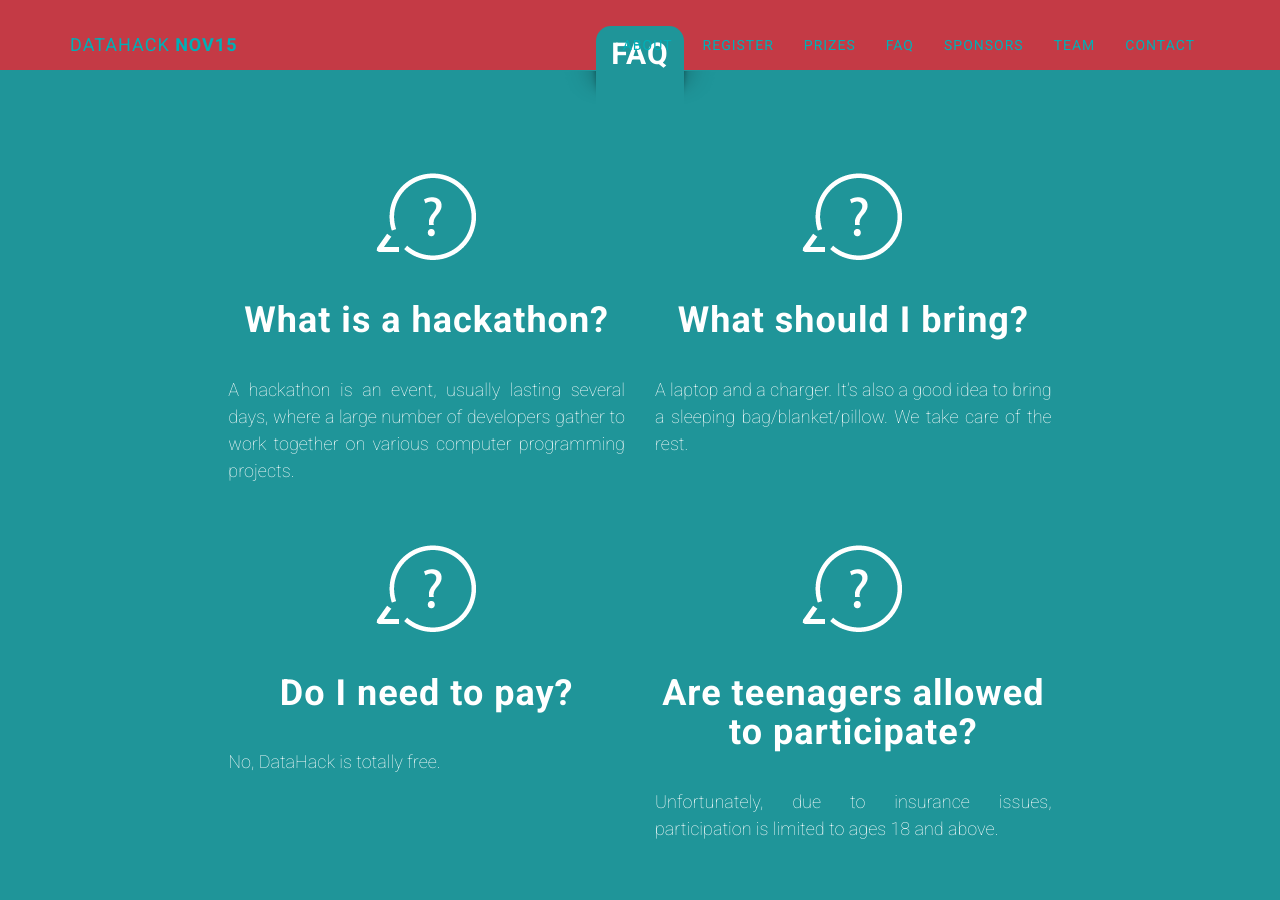
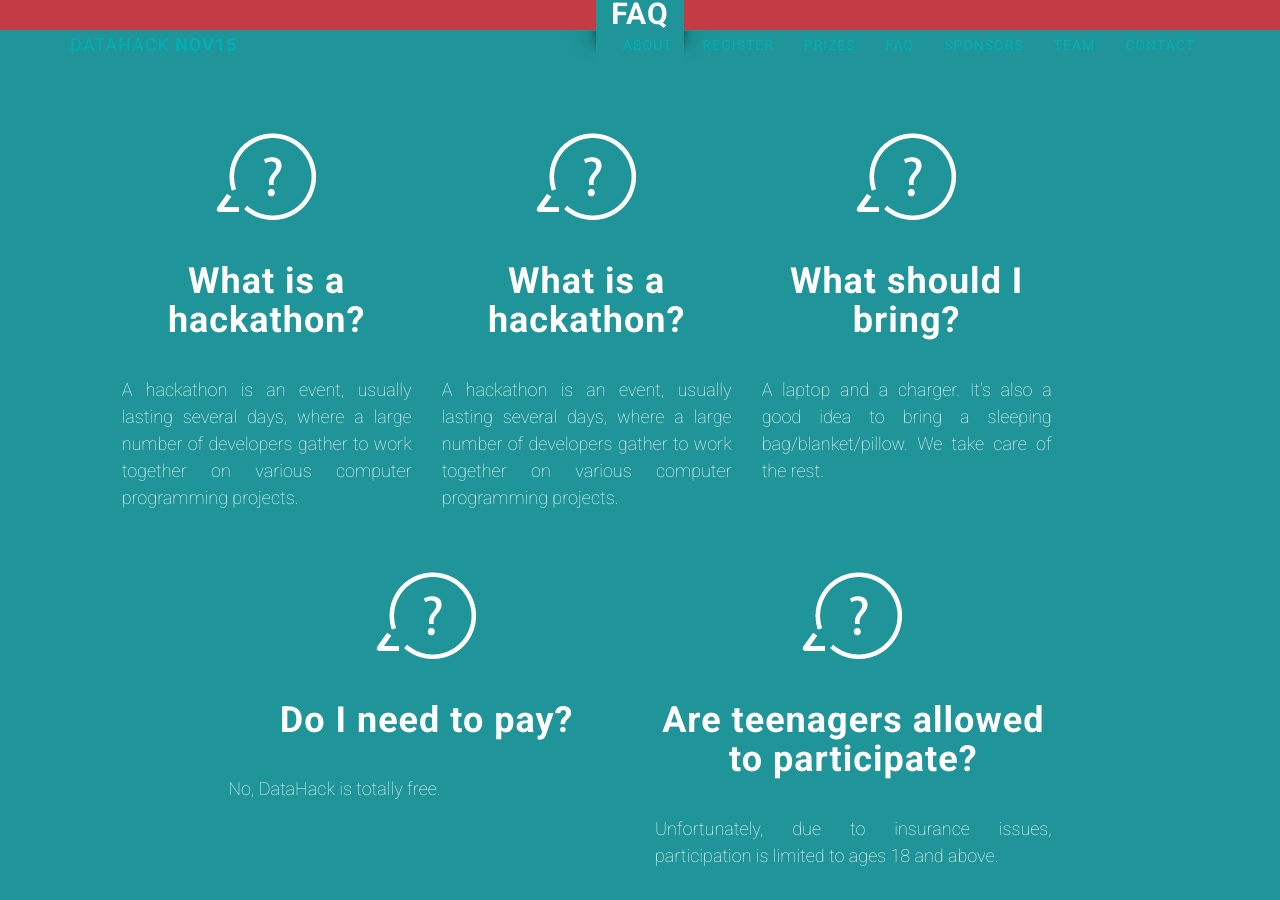
Before and after one commit to ido-staging/datahacksweb, a Jekyll site: the page built from index.html, in a window 1280 px wide and 900 px high, scrolled down 3851 px. Built offline with Jekyll 4.4.1, drawn with Linux system fonts in a browser that asks for light colours.

Commit message:
fixing register section + 3 faqs in a row

```diff
--- a/_includes/faq.html
+++ b/_includes/faq.html
@@ -7,9 +7,9 @@
 
 <section id="faq" class="container content-section text-center color-cyan">
     <div class="row" align="justify">
-        <div class="col-md-2">
+        <div class="col-md-1">
         </div>
-        <div class="col-md-4 text-light">
+        <div class="col-md-3 text-light">
             <img class="about-icon" src="img/icon_faq-04.png" alt="Datahack" style="display:block;margin:auto;margin-bottom:1cm;">
             <h1 class="about-title" align="center">What is a hackathon?</h1>
             <div class="left-text-column ">
@@ -18,7 +18,16 @@
             </p>
             </div>
         </div>
-        <div class="col-md-4 text-light">
+        <div class="col-md-3 text-light">
+            <img class="about-icon" src="img/icon_faq-04.png" alt="Datahack" style="display:block;margin:auto;margin-bottom:1cm;">
+            <h1 class="about-title" align="center">What is a hackathon?</h1>
+            <div class="left-text-column ">
+            <p align="justify">
+            A hackathon is an event, usually lasting several days, where a large number of developers gather to work together on various computer programming projects.
+            </p>
+            </div>
+        </div>
+        <div class="col-md-3 text-light">
             <img class="about-icon" src="img/icon_faq-04.png" alt="Location" style="display:block;margin:auto;margin-bottom:1cm;">
             <h1 class="about-title" align="center">What should I bring?</h1>
             <div class="middle-text-column">
@@ -26,7 +35,7 @@
             A laptop and a charger. It’s also a good idea to bring a sleeping bag/blanket/pillow. We take care of the rest.
             </p>
             </div>
-        <div class="col-md-2">
+        <div class="col-md-1">
         </div>
         <br><br><br>
       </div>
--- a/_includes/prizes.html
+++ b/_includes/prizes.html
@@ -7,7 +7,7 @@
 
 <section id="prizes" class="container content-section text-center color-red">
     <div class="row" align="justify">
-        <div class="col-md-2">
+        <div class="col-md-1">
         </div>
         <div class="col-md-3 text-light">
             <img class="first-prize-icon" src="img/icon_1st-02.png" alt="Datahack" style="display:block;margin:auto;margin-bottom:1cm;">
--- a/_includes/register.html
+++ b/_includes/register.html
@@ -9,12 +9,12 @@
 
 
     <div class="row" align="justify">
-        <div class="col-md-4">
+        <div class="col-md-2">
         </div>
-        <div class="col-md-4 text-light">
+        <div class="col-md-8 text-light">
             <h1 class="about-title" align="center">You can register using our <a href="http://form.jotform.me/form/52911416710448" style="color:red">registration form here</a>.</h1>
         </div>
-        <div class="col-md-4">
+        <div class="col-md-2">
         </div>
         <br><br><br>
     </div>
```
